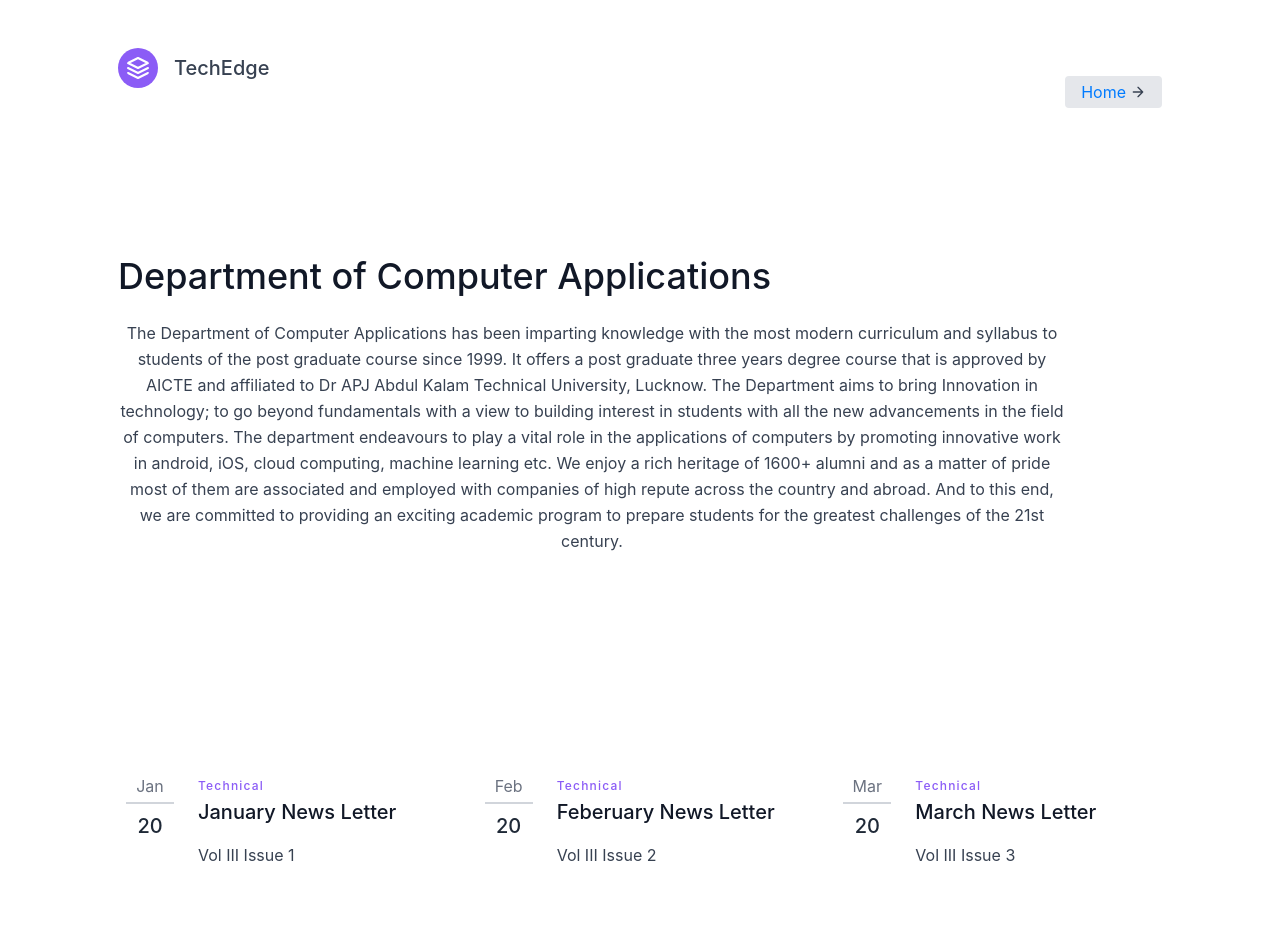
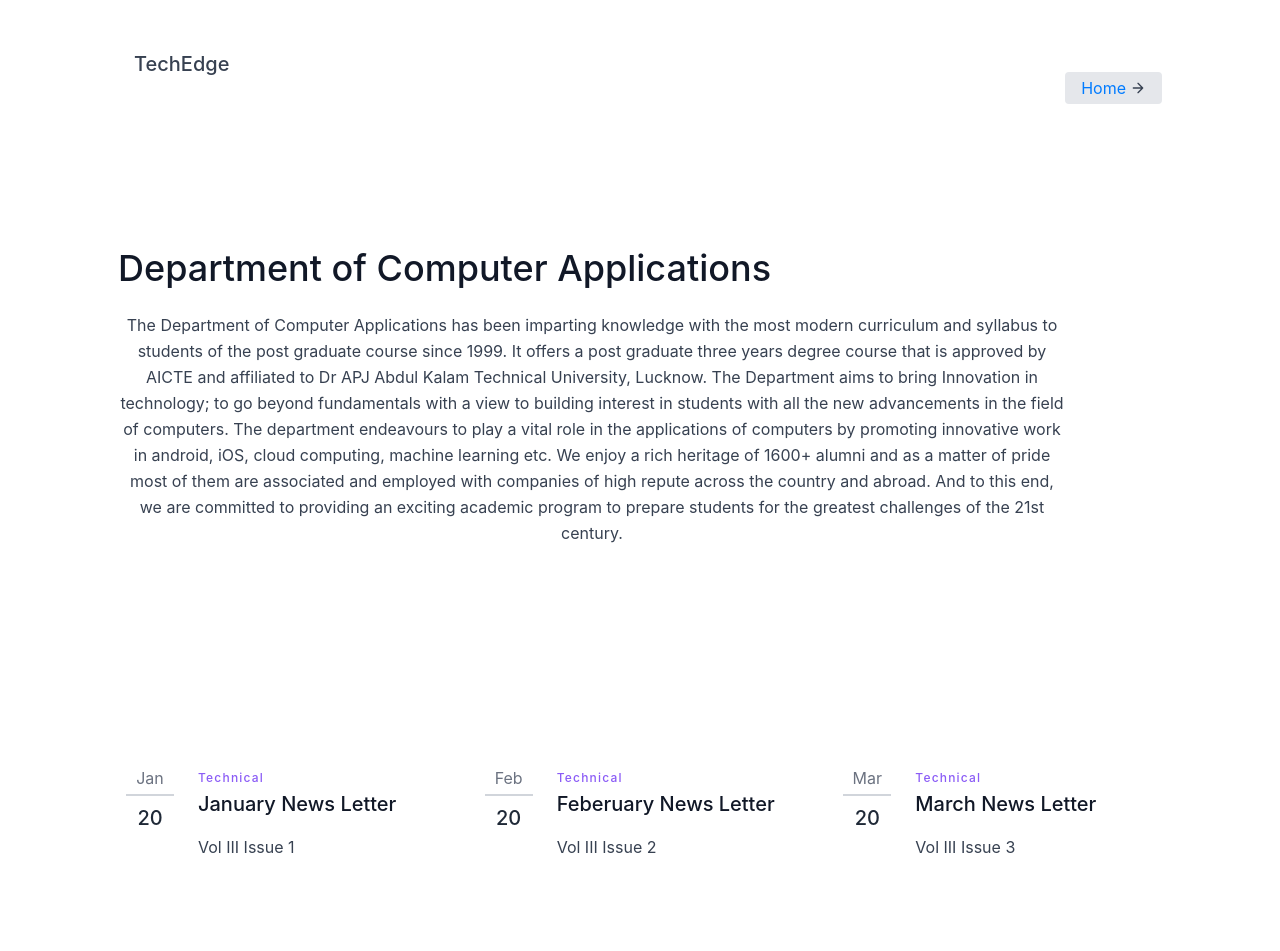
Before and after one commit to mca-techedge/news, a plain HTML site: page index.html in a window 1280 px wide. Shown: the top 951 px of the page. Drawn offline with nearby package versions, Linux system fonts and the light colour scheme.

Commit message:
Update index.html

```diff
--- a/index.html
+++ b/index.html
@@ -703,9 +703,7 @@
     <header class="text-gray-700 body-font">
         <div class="container mx-auto flex flex-wrap p-5 flex-col md:flex-row items-center">
           <a class="flex title-font font-medium items-center text-gray-900 mb-4 md:mb-0">
-            <svg xmlns="http://www.w3.org/2000/svg" fill="none" stroke="currentColor" stroke-linecap="round" stroke-linejoin="round" stroke-width="2" class="w-10 h-10 text-white p-2 bg-purple-500 rounded-full" viewBox="0 0 24 24">
-              <path d="M12 2L2 7l10 5 10-5-10-5zM2 17l10 5 10-5M2 12l10 5 10-5"></path>
-            </svg>
+
             <span class="ml-3 text-xl">TechEdge</span>
           </a>
           <nav class="md:ml-auto md:mr-auto flex flex-wrap items-center text-base justify-center">
```
